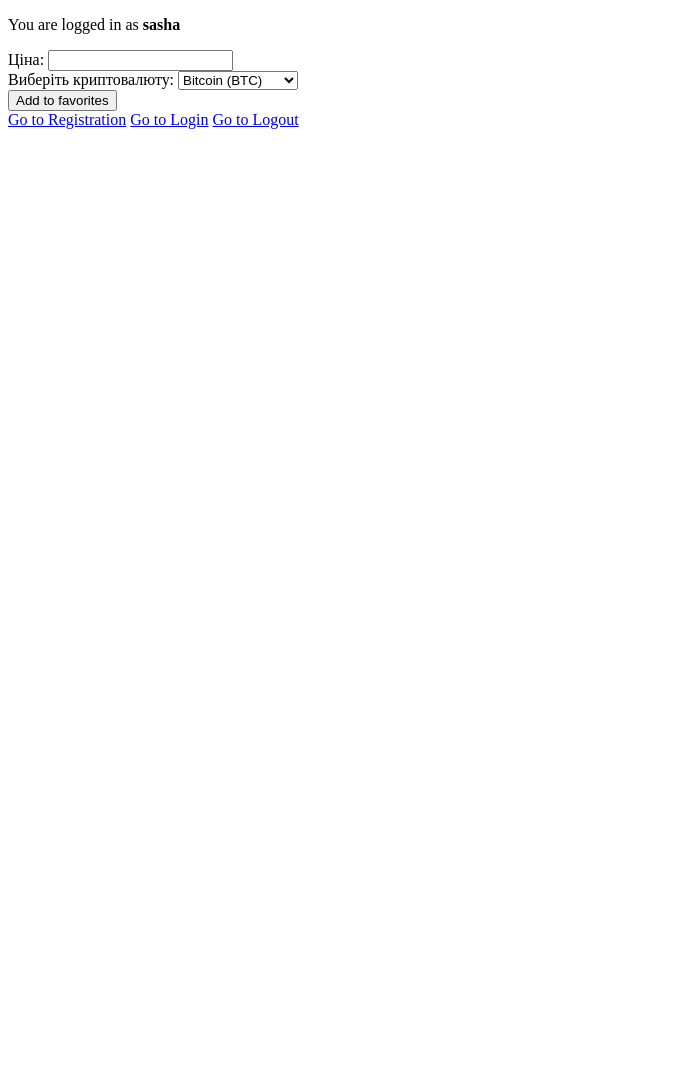
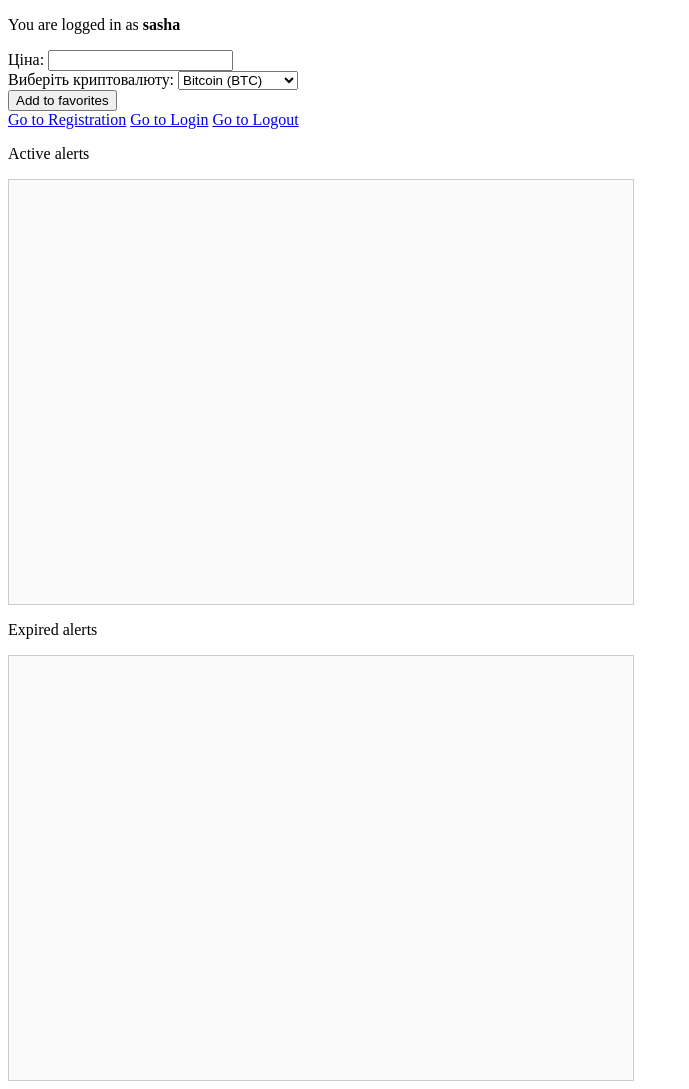
Before and after one commit to Plot1x/web_site, a Django app: page / in a window 1280 px wide. Shown: the whole page, without its empty margins (0-689 px from the left). Before the commit the page ends 129 px from the top, so only its background shows below. Run offline with Django 5.2, Linux system fonts and the light colour scheme; a user stored in the database is signed in; data comes from the database, SQL or seed files in the repository; parts of the project's set-up code (start-up, migrations or seed data) failed here and were passed over.

Commit message:
Added is_expired field to the CryptoSelection model. Created scrollable containers in home.html to separate Active and Expired alerts.

```diff
--- a/crypto_alert/models.py
+++ b/crypto_alert/models.py
@@ -5,5 +5,5 @@
     user = models.ForeignKey(User, on_delete=models.CASCADE)
     crypto = models.CharField(max_length=50)
     alert_price = models.DecimalField(max_digits=10, decimal_places=2)
-    now_price = models.DecimalField(max_digits=10, decimal_places=2)
     last_checked_price = models.DecimalField(max_digits=10, decimal_places=2, default=0.00)
+    is_expired = models.BooleanField(default=False)
--- a/crypto_alert/modules/pair_price_check.py
+++ b/crypto_alert/modules/pair_price_check.py
@@ -7,6 +7,6 @@
 
 client = Client(api_key, api_secret)
 
-def get_crypto_price(symbol1):
-    info = client.get_symbol_ticker(symbol=symbol1)
-    return float(info['price'])
+def get_crypto_price():
+    info = client.get_all_tickers()
+    return info
--- a/crypto_alert/views.py
+++ b/crypto_alert/views.py
@@ -15,7 +15,6 @@
                     user=request.user,
                     alert_price = form.cleaned_data['alert_price'],
                     crypto = form.cleaned_data['crypto'],
-                    now_price=Decimal(get_crypto_price(form.cleaned_data['crypto'])),
                 )
 
                 return redirect("home")
--- a/static/css/style.css
+++ b/static/css/style.css
@@ -2,3 +2,16 @@
   margin-left: 10px;
   color: red;
 }
+
+.container {
+    display: flex;
+    gap: 100px;
+}
+
+.scroll-box {
+    width: 300px;
+    height: 400px;
+    overflow-y: scroll;
+    border: 1px solid #ccc;
+    padding: 10px;
+}
--- a/templates/home.html
+++ b/templates/home.html
@@ -6,6 +6,16 @@
     <meta name="viewport" content="width=device-width, initial-scale=1.0">
     <title>Home</title>
     <link rel="stylesheet" href="{% static 'css/style.css' %}">
+    <style>
+        .scroll-box {
+        width: 600px;
+        height: 400px;
+        border: 1px solid #ccc;
+        padding: 12px;
+        overflow: auto;
+        background: #fafafa;
+        }
+    </style>
 </head>
 <body>
 
@@ -20,16 +30,33 @@
     <a href="registration">Go to Registration</a>
     <a href="login">Go to Login</a>
     <a href="logout">Go to Logout</a>
+    <p>Active alerts</p>
+    <div class="scroll-box">
         {% for item in alerts %}
-        <p>{{ item.user }}<p>
+            {%if item.is_expired == False%}
                 <h2>{{ item.crypto }}</h2>
                 <p>{{ item.alert_price }}</p>
-        <p>{{ item.now_price }}</p>
 
                 <form action="{% url 'delete-alert' item.id %}" method="post">
                     {% csrf_token %}
                     <button type="submit">Видалити</button>
                 </form>
+            {% endif %}
         {% endfor %}
+    </div>
+    <p>Expired alerts</p>
+    <div class="scroll-box">
+        {% for item in alerts %}
+            {%if item.is_expired == True%}
+                <h2>{{ item.crypto }}</h2>
+                <p>{{ item.alert_price }}</p>
+
+                <form action="{% url 'delete-alert' item.id %}" method="post">
+                    {% csrf_token %}
+                    <button type="submit">Видалити</button>
+                </form>
+            {% endif %}
+        {% endfor %}
+    </div>
 </body>
 </html>
```
Also changed, not shown: crypto_alert/tasks.py (+11 -5 lines), crypto_alert/migrations/0006_alter_cryptoselection_last_checked_price.py (added), crypto_alert/migrations/0007_remove_cryptoselection_now_price.py (added), crypto_alert/migrations/0008_cryptoselection_is_expired.py (added), db.lms.sqlite3, 1 other file. Lines whose indentation alone changed are shown as unchanged.
